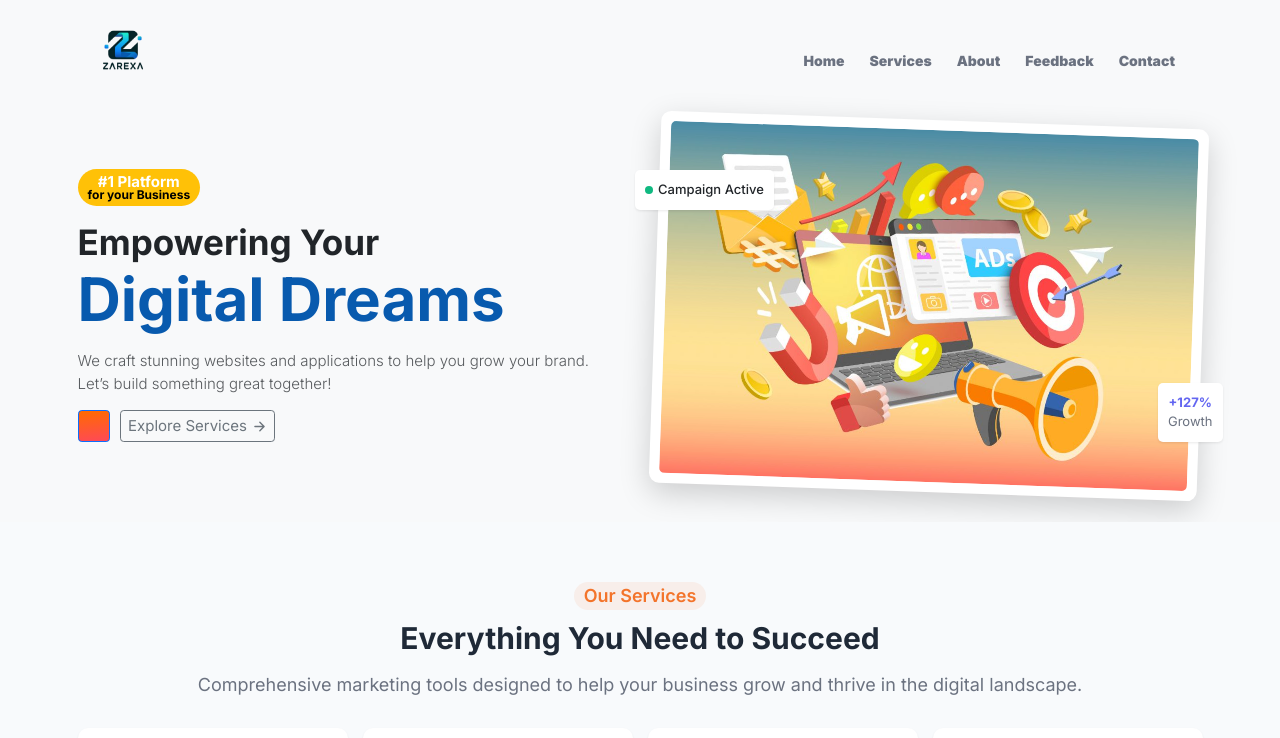
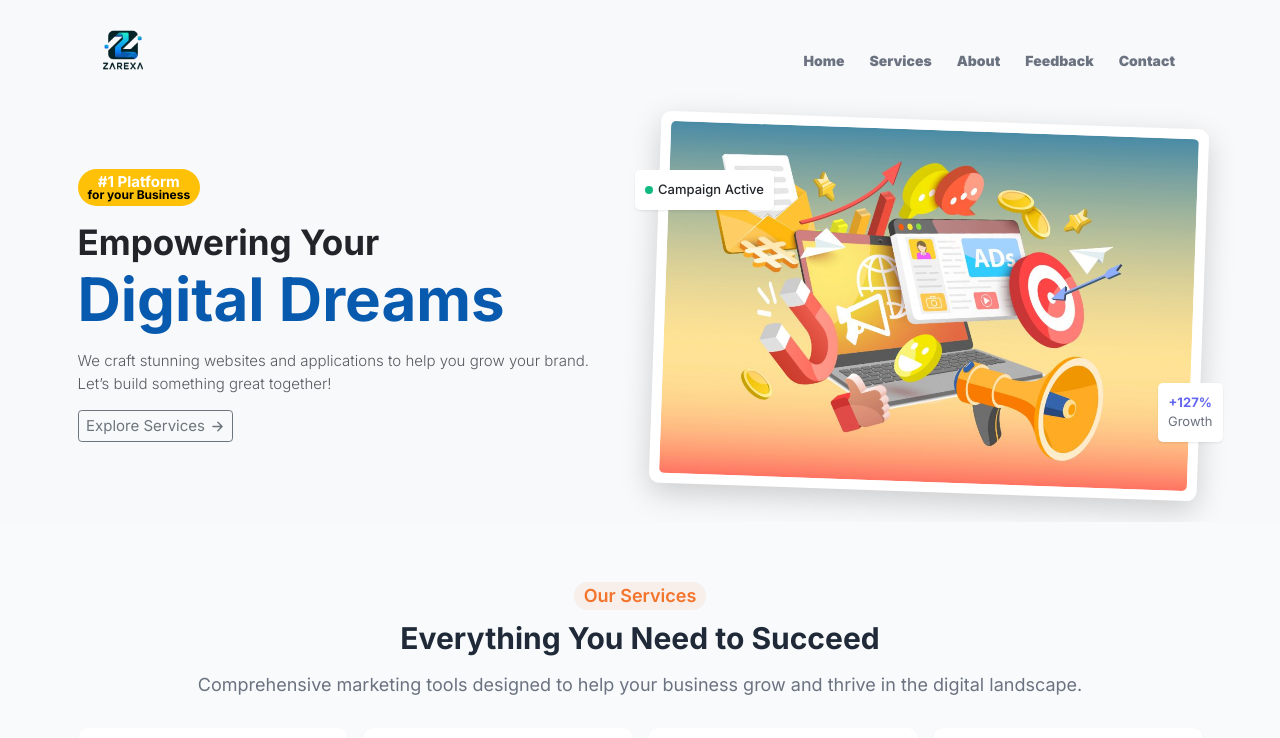
Before and after one commit to ridhamjeetkaur/digital_marketing, a React (Create React App) app: page / in a window 1280 px wide. Shown: the top 738 px of the page. Built offline with nearby package versions, Linux system fonts and the light colour scheme.

Commit message:
get stareted r

```diff
--- a/src/components/Hero.tsx
+++ b/src/components/Hero.tsx
@@ -44,9 +44,7 @@ const Hero: React.FC = () => {
             </p>
 
             <div className="d-flex gap-3 flex-wrap">
-              <a href="#get-started" className="btn btn-primary px-4 py-2"style={{ fontSize: '1.50rem' }} >
-                {/* Get Started */}
-              </a>
+
               <a
                 href="#services"
                 className="btn btn-outline-secondary d-flex align-items-center gap-2"
```
